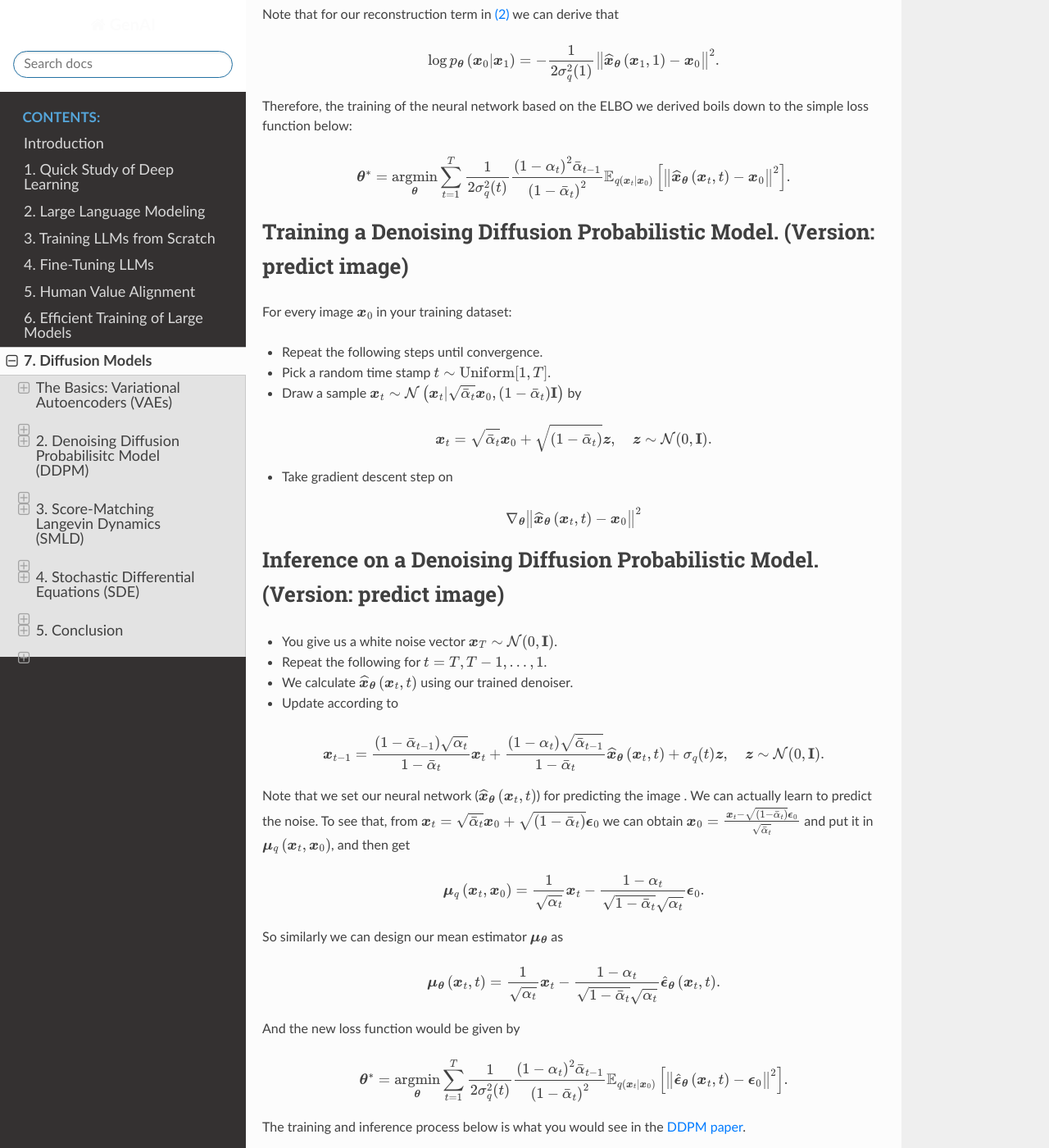
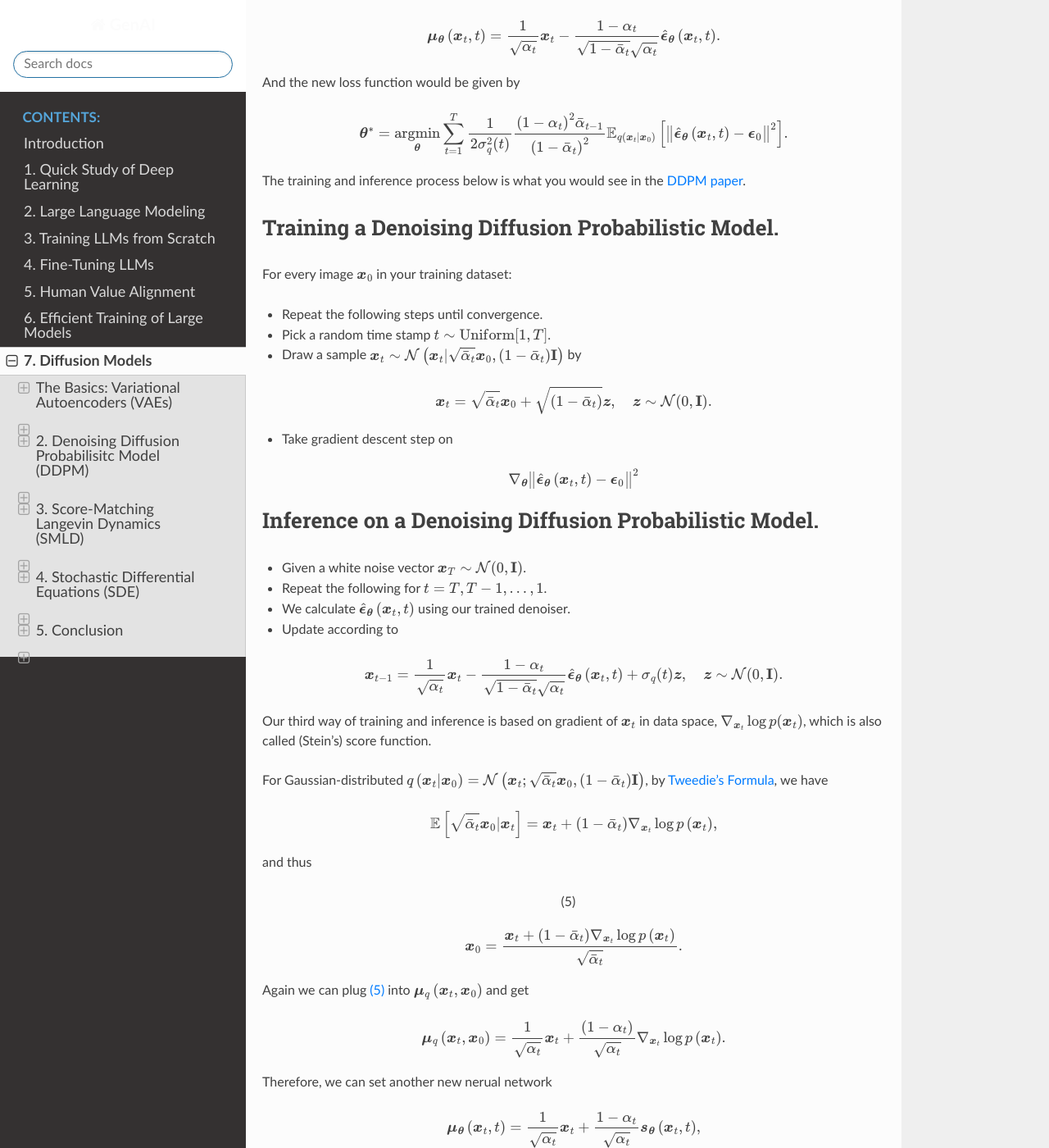
Before and after one commit to JieGroup/GenAI, a Sphinx documentation site: the page built from docs/source/diffusion/index.md, in a window 1280 px wide and 1400 px high, scrolled down 8797 px. Shown: the whole window at 82% size. Built offline with Sphinx 7.4.7 and the Read the Docs theme 3.1.0, drawn with Linux system fonts in a browser that asks for light colours; formulas are drawn with MathJax 3; some of the changed text lies outside the part shown.

Commit message:
minor edits

```diff
--- a/docs/source/diffusion/index.md
+++ b/docs/source/diffusion/index.md
@@ -89,7 +89,7 @@
 latents. We instead focus on a special case called Markovian HVAE (MHVAE). In a MHVAE,
 the generative process is a Markov chain, i.e., decoding each $\boldsymbol{z}_t$ only conditions on $\boldsymbol{z}_{t+1}$. See below for a MHVAE.
 
-![HVAE](img_diffusion/hvae.png)*Figure 2: A Markovian Hierarchical Variational Autoencoder with $T$ hierarchical latents. The generative process is modeled as a Markov chain, where each latent $\boldsymbol{z}_t$ is generated only from the previous latent $\boldsymbol{z}_{t+1}$.*
+![HVAE](img_diffusion/hvae.png)*Figure 1: A Markovian Hierarchical Variational Autoencoder with $T$ hierarchical latents. The generative process is modeled as a Markov chain, where each latent $\boldsymbol{z}_t$ is generated only from the previous latent $\boldsymbol{z}_{t+1}$.*
 
 The joint distribution and the posterior of a MHVAE is given by
 
@@ -147,13 +147,13 @@
 
 
 where $\alpha_t$ is a (potentially learnable) coefficient that can vary per time $t$. This form of coefficients are chosen for being variance-preserving.
-Denoising Diffusion Probabilistic Model (DDPM) is a VDM that parameterized with some pre-defined $\alpha_t$ as in (16) and (17).
+
 
 #### Restriction III: The parameters of the Gaussian latent encoders are set to vary over time such that the distribution of the latent at the final timestep $T$ is a standard Gaussian
 
 $\alpha_t$ is set to evolve according to a schedule structured such that $\boldsymbol{x}_T \sim \mathcal{N}\left(\boldsymbol{0}, \mathbf{I}\right)$.
 
-Now the joint distribution for a VDM can be rewritten as
+Now the joint distribution for a DDPM can be rewritten as
 
 $$
 p\left(\boldsymbol{x}_{0: T}\right)=p\left(\boldsymbol{x}_T\right) \prod_{t=1}^T p_{\boldsymbol{\theta}}\left(\boldsymbol{x}_{t-1} | \boldsymbol{x}_t\right),
@@ -165,11 +165,9 @@
 
 The full process of the encoders $q(\boldsymbol{x}_t|\boldsymbol{x}_{t-1})$ (adding noises) and decoders $p(\boldsymbol{x}_t|\boldsymbol{x}_{t+1})$ (denoising) is shown below.
 
-![VDM](img_diffusion/vdm.png)*Figure 3: A visual representation of a Variational Diffusion Model; $\boldsymbol{x}_0$ represents true data observations such as natural images, $\boldsymbol{x}_T$ represents pure Gaussian noise, and $\boldsymbol{x}_t$ is an intermediate noisy version of $\boldsymbol{x}_0$. Each $q\left(\boldsymbol{x}_t | \boldsymbol{x}_{t-1}\right)$ is modeled as a Gaussian distribution that uses the output of the previous state as its mean.*
+![VDM](img_diffusion/vdm.png)*Figure 2: A visual representation of a Variational Diffusion Model; $\boldsymbol{x}_0$ represents true data observations such as natural images, $\boldsymbol{x}_T$ represents pure Gaussian noise, and $\boldsymbol{x}_t$ is an intermediate noisy version of $\boldsymbol{x}_0$. Each $q\left(\boldsymbol{x}_t | \boldsymbol{x}_{t-1}\right)$ is modeled as a Gaussian distribution that uses the output of the previous state as its mean.*
 
-From now on we use DDPM to term the VDM.
-
-### 2.2 ELBO of DDPM <a name="elbo-of-ddpm"></a>
+### 2.1 ELBO of DDPM <a name="elbo-of-ddpm"></a>
 
 There are two ways to understand the ELBO of DDPM.
 
@@ -180,30 +178,24 @@
 $$
 
 
-#### Reconstruction Term $\mathbb{E}_{q\left(\boldsymbol{x}_1 | \boldsymbol{x}_0\right)}\left[\log p_\theta\left(\boldsymbol{x}_0 | \boldsymbol{x}_1\right)\right]$
+##### Reconstruction Term $\mathbb{E}_{q\left(\boldsymbol{x}_1 | \boldsymbol{x}_0\right)}\left[\log p_\theta\left(\boldsymbol{x}_0 | \boldsymbol{x}_1\right)\right]$
 The reconstruction term is derived from the expectation over the conditional distribution $q_{\boldsymbol{\phi}}(\boldsymbol{x}_1|\boldsymbol{x}_0)$.
 This term predicts the log probability of the original data sample $\boldsymbol{x}_0$ given the first-step latent $\boldsymbol{x}_1$. This is similar to the decoder phase in a standard VAE, where the model learns to regenerate the original input from its latent representation, enhancing the model's ability to capture and reconstruct the input data accurately.
 
-- **Role in Training:** Encourages the model to effectively regenerate the original data from its latent representation, ensuring that important features of the input data are captured.
-- **Implementation:** Trained by maximizing the likelihood of $\boldsymbol{x}_0$ given $\boldsymbol{x}_1$, similar to training a decoder in a standard autoencoder.
 
-#### Prior Matching Term $\mathbb{E}_{q\left(\boldsymbol{x}_{T-1} | \boldsymbol{x}_0\right)}\left[D_{\mathrm{KL}}\left(q\left(\boldsymbol{x}_T | \boldsymbol{x}_{T-1}\right) \| p\left(\boldsymbol{x}_T\right)\right)\right]$
+##### Prior Matching Term $\mathbb{E}_{q\left(\boldsymbol{x}_{T-1} | \boldsymbol{x}_0\right)}\left[D_{\mathrm{KL}}\left(q\left(\boldsymbol{x}_T | \boldsymbol{x}_{T-1}\right) \| p\left(\boldsymbol{x}_T\right)\right)\right]$
 
 The prior matching term involves the KL divergence between the final latent distribution and the Gaussian prior.
 This term is minimized when the distribution of the final latent variable $\boldsymbol{x}_T$ closely matches the Gaussian prior $\mathcal{N}(0, I)$.
 
-- **Role in Training:** Ensures that the latent space distribution adheres to a predetermined prior, facilitating the generation process and improving sample diversity.
-- **Implementation:** No direct optimization is required as it involves no trainable parameters; becomes negligible when the assumption of Gaussian distribution at $T$ is satisfied.
 
-#### Consistency Term $\mathbb{E}_{q\left(\boldsymbol{x}_{t-1}, \boldsymbol{x}_{t+1} | \boldsymbol{x}_0\right)}\left[D_{\mathrm{KL}}\left(q\left(\boldsymbol{x}_t | \boldsymbol{x}_{t-1}\right) \| p_\theta\left(\boldsymbol{x}_t | \boldsymbol{x}_{t+1}\right)\right)\right]$
+##### Consistency Term $\mathbb{E}_{q\left(\boldsymbol{x}_{t-1}, \boldsymbol{x}_{t+1} | \boldsymbol{x}_0\right)}\left[D_{\mathrm{KL}}\left(q\left(\boldsymbol{x}_t | \boldsymbol{x}_{t-1}\right) \| p_\theta\left(\boldsymbol{x}_t | \boldsymbol{x}_{t+1}\right)\right)\right]$
 
 The consistency term checks for the consistency of the latent space transformation across all intermediate steps.
 It ensures that the forward transformation to a noisier image matches the reverse transformation from a cleaner image, making the distribution at $\boldsymbol{x}_t$ consistent.
 
-- **Role in Training:** Ensures that the latent space transitions are smooth and consistent, enhancing the model's stability and predictive performance.
-- **Implementation:** Minimized by training the model to align the forward-generated and the reverse-modeled distributions.
 
-Under this derivation, all terms of the ELBO are computed as expectations, and can therefore be approximated using Monte Carlo estimates. However, actually optimizing the ELBO using the terms we just derived might be suboptimal; because the consistency term is computed as an expectation over two random variables $\left\{\boldsymbol{x}_{t-1}, \boldsymbol{x}_{t+1}\right\}$ for every timestep, the variance of its Monte Carlo estimate could potentially be higher than a term that is estimated using only one random variable per timestep. As it is computed by summing up $T-1$ consistency terms, the final estimated value of the ELBO may have high variance for large $T$ values.
+Under this derivation, all terms of the ELBO are computed as expectations, and can therefore be approximated using Monte Carlo estimates. However, optimizing the ELBO using the terms we just derived might be suboptimal: because the consistency term is computed as an expectation over two random variables $\left\{\boldsymbol{x}_{t-1}, \boldsymbol{x}_{t+1}\right\}$ for every timestep, the variance of its Monte Carlo estimate could potentially be higher than a term that is estimated using only one random variable per timestep. As it is computed by summing up $T-1$ consistency terms, the final estimated value of the ELBO may have high variance for large $T$ values.
 
 The second way tries to compute expectation over only
 one random variable at a time:
@@ -240,7 +232,7 @@
 
 The second interpretation of the ELBO offers a framework for understanding and implementing each component with reduced computational complexity and increased intuitive clarity. By focusing on one random variable at a time, we achieve lower variance in estimates, leading to more stable and reliable model training outcomes in variational inference frameworks like VAEs.
 
-### 2.3 Key conditional distributions for ELBO <a name="key-conditional-distributions-for-elbo"></a>
+### 2.2 ELBO Continued: a Key Quantity <a name="key-conditional-distributions-for-elbo"></a>
 
 For ELBO derived in the {eq}`felbo`, we need the explicit form of  $q\left(\boldsymbol{x}_t | \boldsymbol{x}_0\right)$ and $\left(\boldsymbol{x}_{t-1} | \boldsymbol{x}_t, \boldsymbol{x}_0\right)$ for sampling.
 
@@ -275,9 +267,9 @@
 \boldsymbol{\Sigma}_q(t) =\frac{\left(1-\alpha_t\right)\left(1-\bar{\alpha}_{t-1}\right)}{1-\bar{\alpha}_t} \mathbf{I} \stackrel{\text { def }}{=} \sigma_q^2(t) \mathbf{I} .
 $$
 
-### 2.4 Three equivalent way of derivation for training and inference <a name="three-equivalent-way-of-derivation-for-training-and-inference"></a>
+### 2.3 Three equivalent way of derivation for training and inference <a name="three-equivalent-way-of-derivation-for-training-and-inference"></a>
 
-From the ELBO {eq}`felbo` we know that we have to compute the KL divergence term. $p_\theta$ is what we can set for training, and from 2.3 we know $q\left(\boldsymbol{x}_{t-1} | \boldsymbol{x}_t, \boldsymbol{x}_0\right)$ is Gaussian, so for convenience we also assume that $p_\theta$ is a Gaussian, with the same variance as $q\left(\boldsymbol{x}_{t-1} | \boldsymbol{x}_t, \boldsymbol{x}_0\right)$ and a learnable mean:
+From the ELBO {eq}`felbo` we know that we have to compute the KL divergence term. $p_\theta$ is what we can set for training, and from 2.3 we know $q\left(\boldsymbol{x}_{t-1} | \boldsymbol{x}_t, \boldsymbol{x}_0\right)$ is Gaussian, **so for convenience we formulate $p_\theta$ as a Gaussian**, with the same variance as $q\left(\boldsymbol{x}_{t-1} | \boldsymbol{x}_t, \boldsymbol{x}_0\right)$ and a learnable mean:
 
 $$
 p_{\boldsymbol{\theta}}\left(\boldsymbol{x}_{t-1} | \boldsymbol{x}_t\right)=\mathcal{N}\left(\boldsymbol{x}_{t-1} |\boldsymbol{\mu}_{\boldsymbol{\theta}}\left(\boldsymbol{x}_t,t\right), \sigma_q^2(t) \mathbf{I}\right),
@@ -328,7 +320,7 @@
 $$
 
 
-#### Training a Denoising Diffusion Probabilistic Model. (Version: predict image)
+<!-- #### Training a Denoising Diffusion Probabilistic Model. (Version: predict image)
 
 For every image $\boldsymbol{x}_0$ in your training dataset:
 
@@ -349,18 +341,18 @@
 
 
 #### Inference on a Denoising Diffusion Probabilistic Model. (Version: predict image)
-- You give us a white noise vector $\boldsymbol{x}_T \sim \mathcal{N}(0, \mathbf{I})$.
+- Given a white noise vector $\boldsymbol{x}_T \sim \mathcal{N}(0, \mathbf{I})$.
 - Repeat the following for $t=T, T-1, \ldots, 1$.
 - We calculate $\widehat{\boldsymbol{x}}_{\boldsymbol{\theta}}\left(\boldsymbol{x}_t,t\right)$ using our trained denoiser.
 - Update according to
 
 $$
 \boldsymbol{x}_{t-1}=\frac{\left(1-\bar{\alpha}_{t-1}\right) \sqrt{\alpha_t}}{1-\bar{\alpha}_t} \boldsymbol{x}_t+\frac{\left(1-\alpha_t\right) \sqrt{\bar{\alpha}_{t-1}}}{1-\bar{\alpha}_t} \widehat{\boldsymbol{x}}_{\boldsymbol{\theta}}\left(\boldsymbol{x}_t,t\right)+\sigma_q(t) \boldsymbol{z}, \quad \boldsymbol{z} \sim \mathcal{N}(0, \mathbf{I}) .
-$$
+$$ -->
 
 
 
-Note that we set our neural network ($\widehat{\boldsymbol{x}}_{\boldsymbol{\theta}}\left(\boldsymbol{x}_t,t\right)$) for predicting the image . We can actually learn to predict the noise. To see that, from $\boldsymbol{x}_t=\sqrt{\bar{\alpha}_t} \boldsymbol{x}_0+\sqrt{\left(1-\bar{\alpha}_t\right)} \boldsymbol{\epsilon}_0$ we can obtain $\boldsymbol{x}_0=\frac{\boldsymbol{x}_t-\sqrt{\left(1-\bar{\alpha}_t\right)} \boldsymbol{\epsilon}_0}{\sqrt{\bar{\alpha}_t}}$ and put it in $\boldsymbol{\mu}_q\left(\boldsymbol{x}_t, \boldsymbol{x}_0\right)$, and then get
+Note that we set our neural network ($\widehat{\boldsymbol{x}}_{\boldsymbol{\theta}}\left(\boldsymbol{x}_t,t\right)$) for predicting the image. We can actually learn to predict the noise. To see that, from $\boldsymbol{x}_t=\sqrt{\bar{\alpha}_t} \boldsymbol{x}_0+\sqrt{\left(1-\bar{\alpha}_t\right)} \boldsymbol{\epsilon}_0$ we can obtain $\boldsymbol{x}_0=\frac{\boldsymbol{x}_t-\sqrt{\left(1-\bar{\alpha}_t\right)} \boldsymbol{\epsilon}_0}{\sqrt{\bar{\alpha}_t}}$ and put it in $\boldsymbol{\mu}_q\left(\boldsymbol{x}_t, \boldsymbol{x}_0\right)$, and then get
 
 $$
 \boldsymbol{\mu}_q\left(\boldsymbol{x}_t, \boldsymbol{x}_0\right)=\frac{1}{{\sqrt{{\alpha}_t}}}\boldsymbol{x}_t-\frac{1-{\alpha}_t}{\sqrt{1-\bar{\alpha}_t}\sqrt{{\alpha}_t}} \boldsymbol{\epsilon}_0.
@@ -383,7 +375,7 @@
 
 The training and inference process below is what you would see in the [DDPM paper](https://arxiv.org/abs/2006.11239).
 
-#### Training a Denoising Diffusion Probabilistic Model. (Version: Predict noise)
+#### Training a Denoising Diffusion Probabilistic Model.
 
 For every image $\boldsymbol{x}_0$ in your training dataset:
 - Repeat the following steps until convergence.
@@ -401,8 +393,8 @@
 $$
 
 
-#### Inference on a Denoising Diffusion Probabilistic Model. (Version: Predict noise)
-- You give us a white noise vector $\boldsymbol{x}_T \sim \mathcal{N}(0, \mathbf{I})$.
+#### Inference on a Denoising Diffusion Probabilistic Model.
+- Given a white noise vector $\boldsymbol{x}_T \sim \mathcal{N}(0, \mathbf{I})$.
 - Repeat the following for $t=T, T-1, \ldots, 1$.
 - We calculate $\widehat{\boldsymbol{\epsilon}}_{\boldsymbol{\theta}}\left(\boldsymbol{x}_t,t\right)$ using our trained denoiser.
 - Update according to
```
Also changed, not shown: other parts of docs/source/diffusion/index.md (+4 -4 lines).
